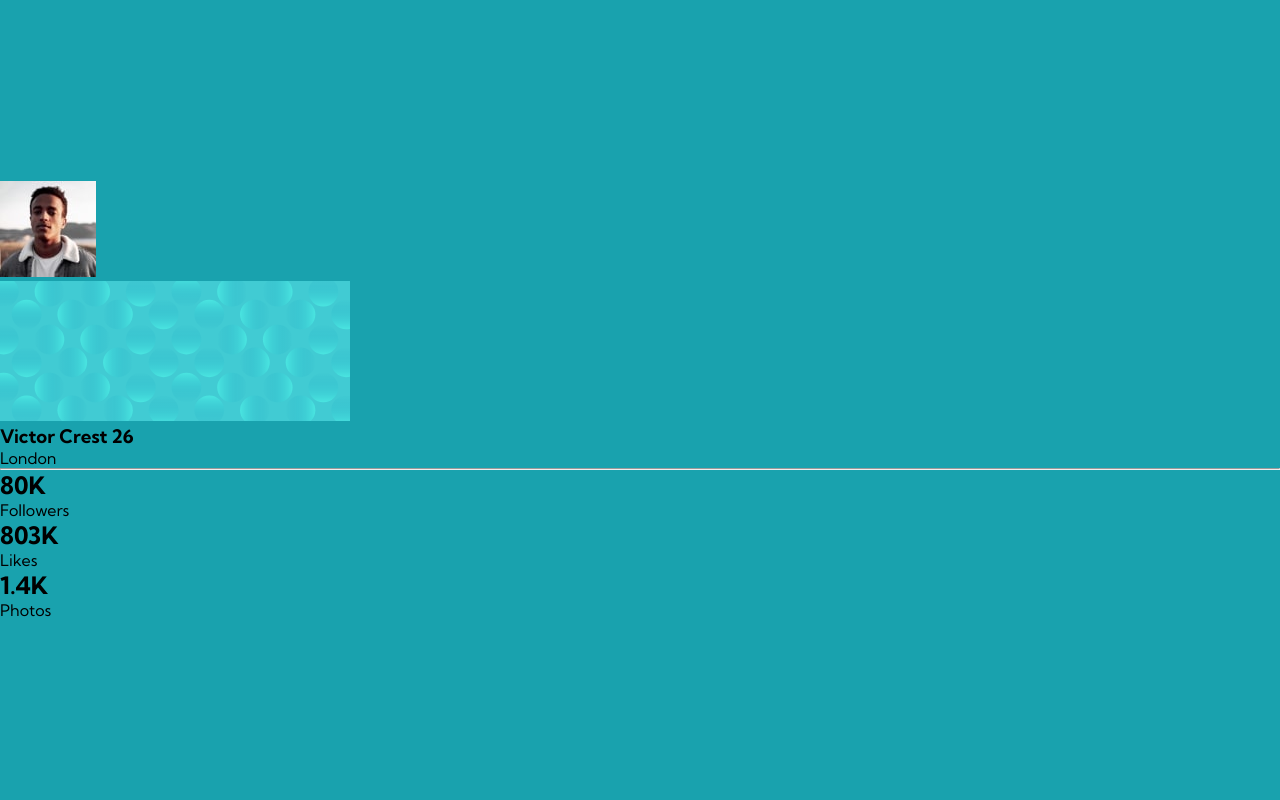
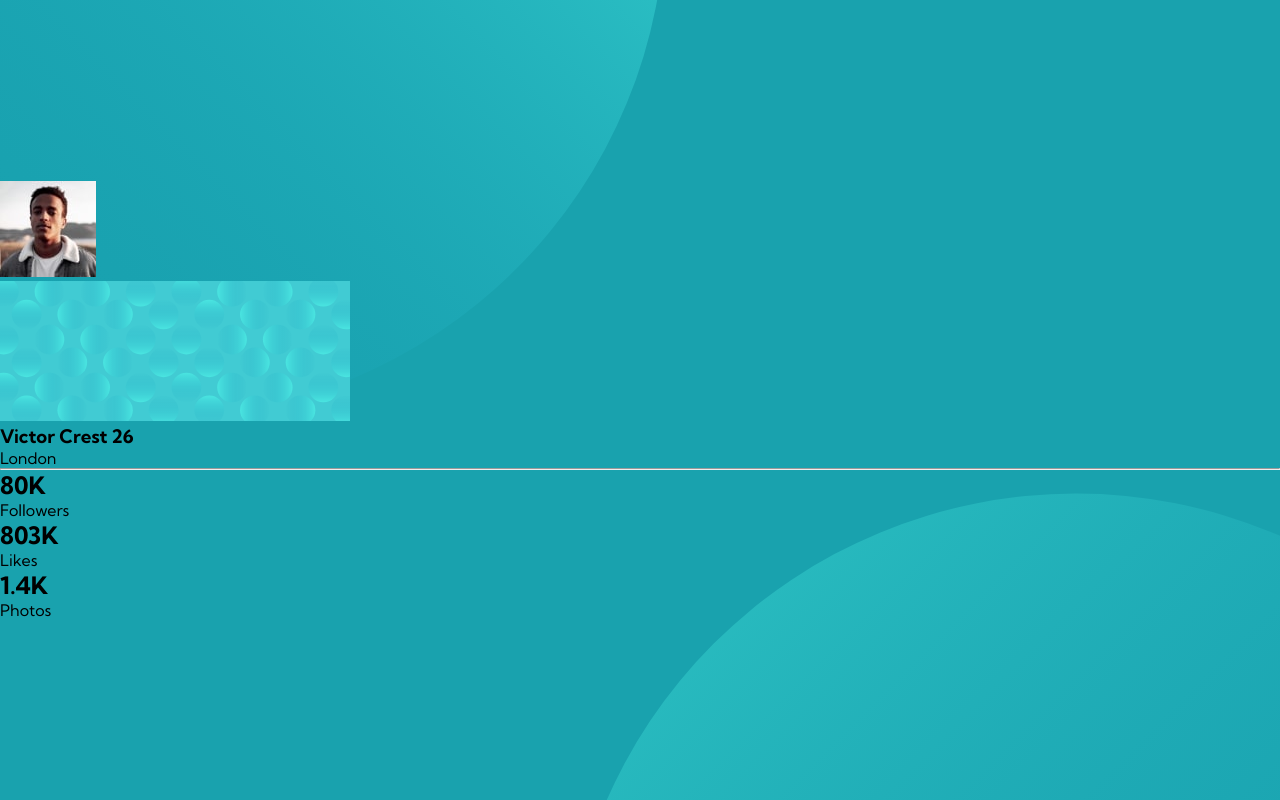
Before and after one commit to Tjay05/ProfileCard, a plain HTML site: page index.html in a window 1280 px wide. Drawn offline with Linux system fonts and the light colour scheme.

Commit message:
Add all styles

```diff
--- a/style.css
+++ b/style.css
@@ -47,11 +47,19 @@ img {
 
 /* Utility Styles */
 .container {
-  width: min(85%, 1200px);
+  width: min(85%, 401px);
   margin-inline: auto;
 }
 
 /* Mobile Styles */
+body {
+	background-image: url(images/bg-pattern-top.svg), url(images/bg-pattern-bottom.svg);
+	background-repeat: no-repeat, no-repeat;
+	background-size: 99%, 99%;
+	background-position-x: -4300%, 5500%;
+	background-position-y: -70%, 130%;
+}
+
 /* Main styles */
 main.main .wrapper {
 	border-radius: 15px;
@@ -107,7 +115,7 @@ main.main .wrapper .details {
 	display: flex;
 	align-items: center;
 	justify-content: space-evenly;
-	margin-block: 1rem;
+	margin-block: 1.5rem;
 }
 
 .details .wrapper-footer p.numbers {
@@ -121,3 +129,12 @@ main.main .wrapper .details {
 	font-size: .8rem;
 	color: var(--dark-grey);
 }
+
+/* Desktop Styles */
+@media(min-width: 768px) {
+	body {
+		background-size: 80%, 80%;
+		background-position-x: -140%, 220%;
+		background-position-y: 270%, -220%;
+	}
+}
```
